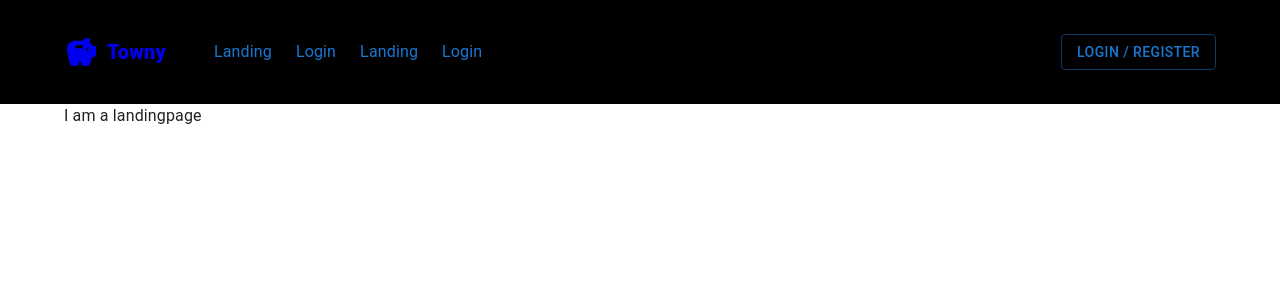
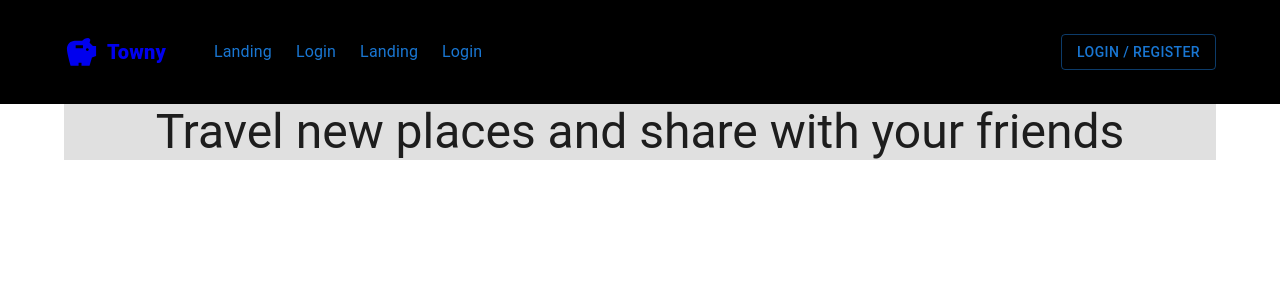
Before and after one commit to GeorgeIonita1/Towny_client, a React (Vite) app: page / in a window 1280 px wide. Shown: the top 300 px of the page. Built offline with nearby package versions, Linux system fonts and the light colour scheme.

Commit message:
Started work on landingpage

```diff
--- a/src/App.tsx
+++ b/src/App.tsx
@@ -1,4 +1,3 @@
-import React from 'react';
 import { Container, CssBaseline } from '@mui/material';
 import { ThemeProvider } from '@mui/material/styles';
 import { Route, Routes } from 'react-router-dom';
--- a/src/components/FormLogin.tsx
+++ b/src/components/FormLogin.tsx
@@ -15,7 +15,7 @@ export default function FormLogin() {
                     continueWithEmail && { display: 'none' }
                 ]}>
                     <Box component='form' sx={{ mt: 4 }}>
-                        <TextField label="email" variant="outlined" required sx={{ display: 'block', mb: 2 }} fullWidth />
+                        <TextField label="email" variant="outlined" required sx={{ mb: 2 }} fullWidth />
                         <Button variant='contained' sx={{ display: 'block', py: '1rem' }} fullWidth>Continue</Button>
                     </Box>
 
--- a/src/pages/Landing.tsx
+++ b/src/pages/Landing.tsx
@@ -1,5 +1,9 @@
+import { Box, Typography } from '@mui/material';
+
 export default function Landing() {
     return (
-        <div>I am a landingpage</div>
+        <Box sx={{ bgcolor: 'grey.300'}}>
+            <Typography variant='h3' component='h1' textAlign='center'>Travel new places and share with your friends</Typography>
+        </Box>
     )
 }
```
